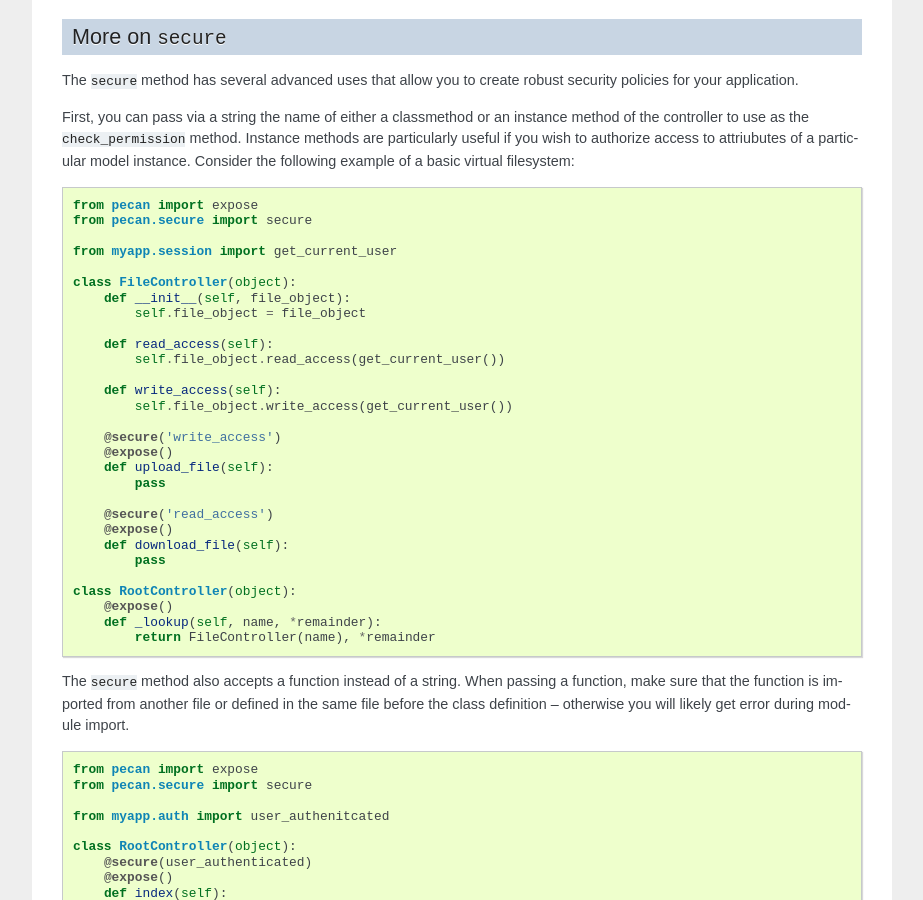
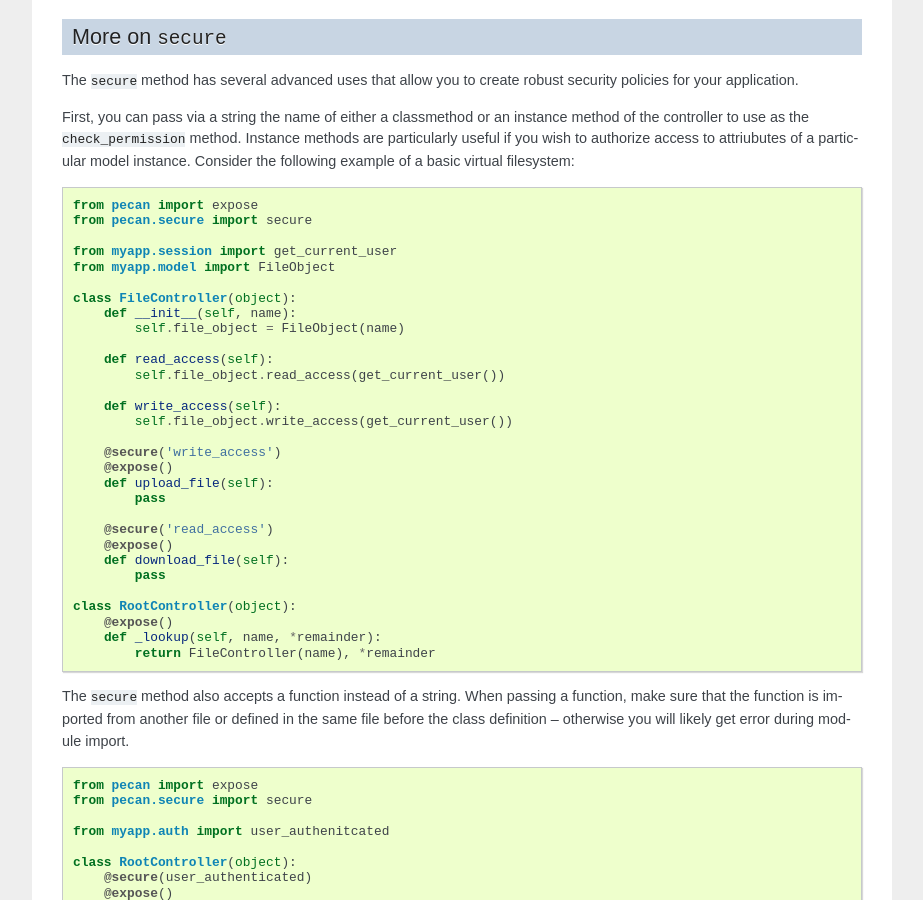
Before and after one commit to stackforge/pecan, a Sphinx documentation site: the page built from docs/source/secure_controller.rst, in a window 1280 px wide and 900 px high, scrolled down 1845 px. Shown: the whole window, without its empty margins (198-1121 px from the left). Built offline with Sphinx 7.4.7, drawn with Linux system fonts in a browser that asks for light colours; pages that are not in the unit, such as notebooks, are missing from menus.

Commit message:
tweak example

```diff
--- a/docs/source/secure_controller.rst
+++ b/docs/source/secure_controller.rst
@@ -113,10 +113,11 @@
     from pecan.secure import secure
 
     from myapp.session import get_current_user
+    from myapp.model import FileObject
 
     class FileController(object):
-        def __init__(self, file_object):
-            self.file_object = file_object
+        def __init__(self, name):
+            self.file_object = FileObject(name)
 
         def read_access(self):
             self.file_object.read_access(get_current_user())
```
